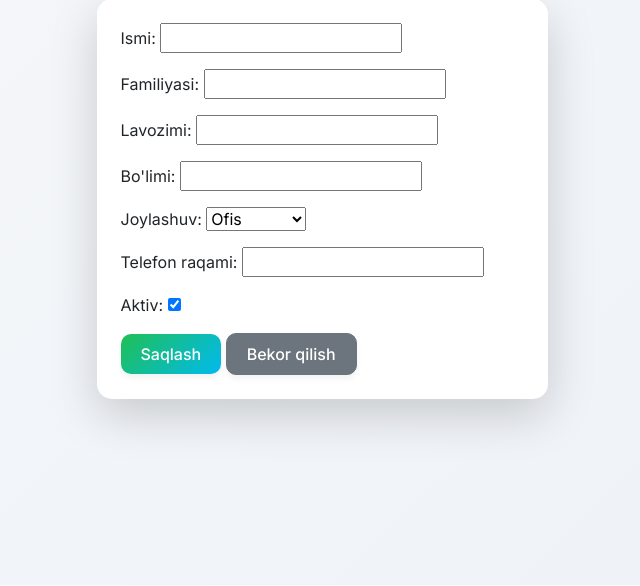
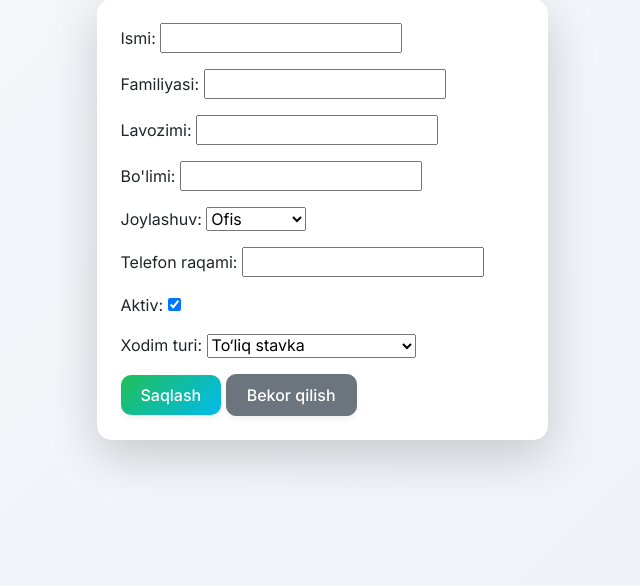
Before and after one commit to Mirzohid2001/davomat, a Django app: page /employees/create/ in a window 1280 px wide. Shown: the part 152-738 px from the top of the page, without its empty margins (318-958 px from the left). Run offline with Django 5.2, Linux system fonts and the light colour scheme; the visitor is signed in with stand-in values (Sample User, id 1).

Commit message:
tugadimi nima?

```diff
--- a/blog/forms.py
+++ b/blog/forms.py
@@ -2,6 +2,7 @@ from django import forms
 from .models import Attendance, Employee, DayOff
 import datetime
 import os
+from .models import MonthlyEmployeeStat
 
 class BulkAttendanceForm(forms.Form):
     date = forms.DateField(initial=datetime.date.today)
@@ -49,4 +50,16 @@ class DayOffForm(forms.ModelForm):
 class EmployeeForm(forms.ModelForm):
     class Meta:
         model = Employee
-        fields = ['first_name', 'last_name', 'position', 'department', 'location', 'phone_number', 'is_active']
+        fields = ['first_name', 'last_name', 'position', 'department', 'location', 'phone_number', 'is_active', 'employee_type']
+
+class SalaryStatEditForm(forms.ModelForm):
+    class Meta:
+        model = MonthlyEmployeeStat
+        fields = ['salary', 'currency', 'paid', 'bonus', 'manual_salary']
+        widgets = {
+            'salary': forms.NumberInput(attrs={'class': 'form-control', 'step': 'any'}),
+            'currency': forms.Select(attrs={'class': 'form-select'}),
+            'paid': forms.NumberInput(attrs={'class': 'form-control', 'step': 'any'}),
+            'bonus': forms.NumberInput(attrs={'class': 'form-control', 'step': 'any'}),
+            'manual_salary': forms.CheckboxInput(attrs={'class': 'form-check-input'}),
+        }
--- a/blog/models.py
+++ b/blog/models.py
@@ -12,6 +12,11 @@ class Employee(models.Model):
         ('remote', 'Masofaviy'),
         ('field', 'Dala'),
         ('other', 'Boshqa'),
+    ]
+    EMPLOYEE_TYPE_CHOICES = [
+        ('full', 'To‘liq stavka'),
+        ('half', '15 kunlik/yarim stavka'),
+        ('office', 'Ofis xodimi (davomatsiz)'),
     ]
 
     first_name = models.CharField("Ismi", max_length=64)
@@ -29,6 +34,7 @@ class Employee(models.Model):
     is_active = models.BooleanField("Aktiv", default=True)
     created_at = models.DateTimeField(auto_now_add=True)
     updated_at = models.DateTimeField(auto_now=True)
+    employee_type = models.CharField("Xodim turi", max_length=10, choices=EMPLOYEE_TYPE_CHOICES, default='full')
 
     class Meta:
         verbose_name = "Xodim"
@@ -100,6 +106,7 @@ class MonthlyEmployeeStat(models.Model):
     debt_start = models.DecimalField("Boshlang'ich qarzdorlik", max_digits=12, decimal_places=2, default=0)
     debt_end = models.DecimalField("Oxirgi qarzdorlik", max_digits=12, decimal_places=2, default=0)
     currency = models.CharField("Valyuta", max_length=3, choices=CURRENCY_CHOICES, default='UZS')
+    manual_salary = models.BooleanField("Oylik faqat qo‘lda kiritiladi (ofis xodimi)", default=False)
 
     class Meta:
         unique_together = ('employee', 'year', 'month')
--- a/blog/templates/attendance/edit_salary_stat.html
+++ b/blog/templates/attendance/edit_salary_stat.html
@@ -21,6 +21,9 @@
         {{ form.bonus.label_tag }}
         {{ form.bonus }}
     </div>
+    <div class="mb-3 form-check">
+        {{ form.manual_salary }} {{ form.manual_salary.label_tag }}
+    </div>
     <button type="submit" class="btn btn-success">Saqlash</button>
     <a href="{{ request.GET.next|default:'/statistics/salary/' }}" class="btn btn-secondary">Bekor qilish</a>
 </form>
--- a/blog/views.py
+++ b/blog/views.py
@@ -18,6 +18,7 @@ from .services import calculate_monthly_stats
 from openpyxl.utils import get_column_letter
 
 from django import forms
+from decimal import Decimal
 
 class SalaryStatFilterForm(forms.Form):
     year = forms.IntegerField(label="Yil", min_value=2000, max_value=2100)
```
Also changed, not shown: blog/migrations/0004_employee_employee_type_and_more.py (added).
